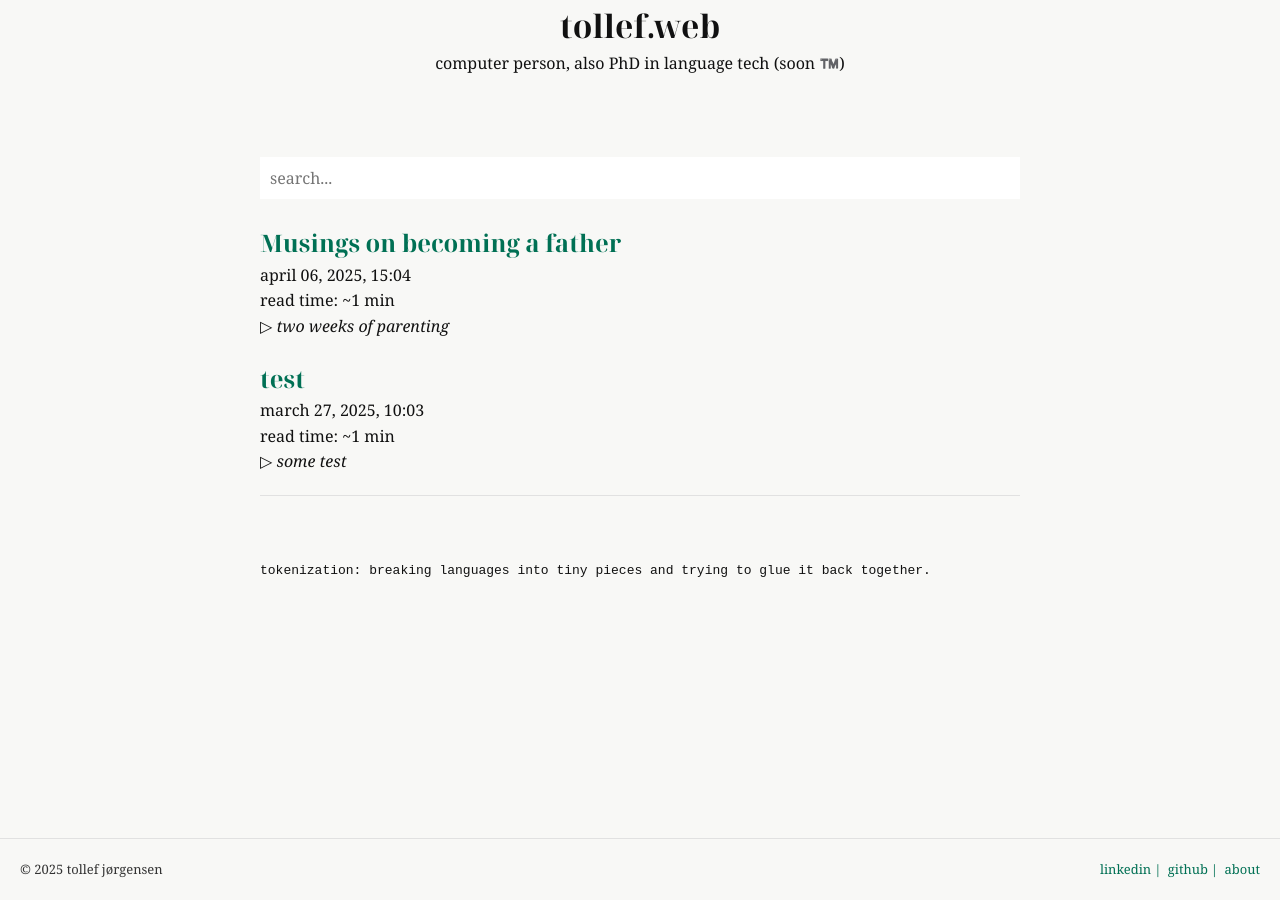
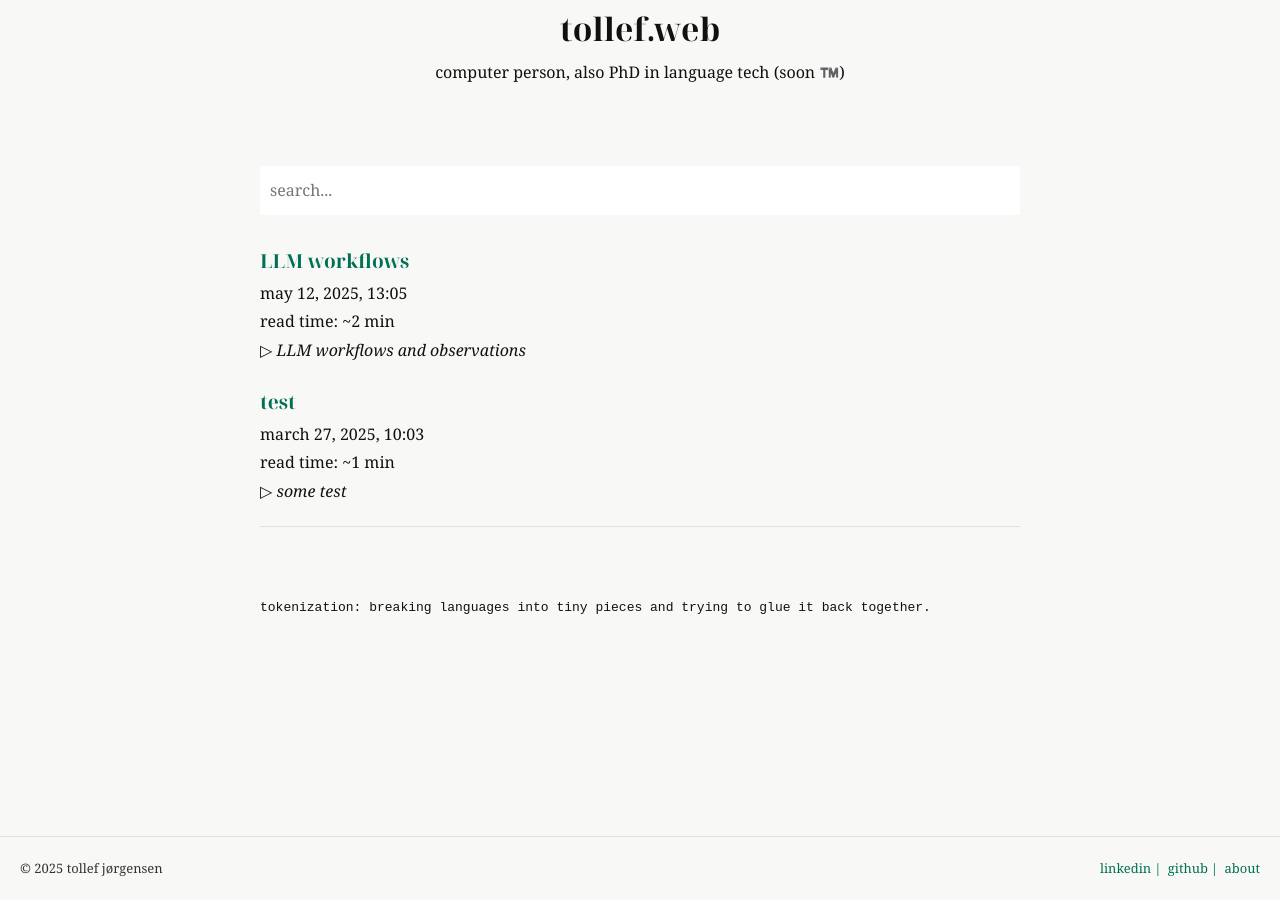
Before and after one commit to tollefj/tollefj.github.io, a Jekyll site: the page built from index.html, in a window 1280 px wide. Built offline with Jekyll 4.4.1, drawn with Linux system fonts in a browser that asks for light colours; the list of posts is cut into pages by our own code.

Commit message:
llm notes

```diff
--- a/_config.yml
+++ b/_config.yml
@@ -4,6 +4,7 @@ email: tollefj@gmail.com
 description: >- # this means to ignore newlines until "baseurl:"
   random notes and ramblings
 baseurl: ""
+future: true
 # the subpath of your site, e.g. /blog
 url: "https://tollefj.github.io/"
 twitter_username:
--- a/_posts/2025-04-06-Musings-on-becoming-a-father.md
+++ /dev/null
@@ -1,11 +0,0 @@
----
-layout: post
-title:  "Musings on becoming a father"
-date:   2025-04-06 16:58:15 +0100
-categories: blog
-tags: [life]
-description:  "two weeks of parenting"
----
-_two weeks of parenting_
-
-*content goes here*
--- /dev/null
+++ b/_posts/2025-05-12-LLM.md
@@ -0,0 +1,52 @@
+---
+layout: post
+title:  "LLM workflows"
+date:   2025-05-12 14:27:02 +0100
+categories: blog
+tags: [llm, agentic, prompting]
+description: "LLM workflows and observations"
+---
+These are a few notes from experiences and random readings online as of late.
+
+## prompt engineering
+
+* **prompt chaining > monolith**: small discrete steps with individual prompts. tends to outperform single-prompt with chain-of-thought instructions
+
+* **structured CoT**: headings and bullet points to keep the structure clear throughout, rather than adding in unstructured formats like `<thinking>...` tokens.
+
+* **xml, really**: seems to work better than JSON in some cases. depends on the task (e.g., coding applications are typically filled with json).
+
+## output validation
+
+* **semantic parsing**: explicitly instruct llms to act solely as semantic parsers, avoiding the introduction of external knowledge
+
+* **external verification**: use tools like nltk, spacy, and flairnlp to verify llm outputs, instead of giving it as yet another context-window-filling adventure to the LLM.
+
+## model selection
+
+* **task-specific models**: for narrow tasks, fine-tuned encoder models like modernbert offer performance comparable to llms
+
+* **model sizing**: properly structured tasks often do not require models larger than 32b parameters. see [EuroEval](https://euroeval.com/leaderboards/Multilingual/european/) for an idea of results across multiple languages.
+
+## confidence and evaluation
+
+* **llm confidence scoring**: relying on llms to self-assess confidence is unreliable, especially without grounding. letting it rank based on specific instructions (1 means blabla and 2 means that it blablabla") is definitely better than "provide an assessment score between 1-5".
+
+* **self-consistency**: running multiple prompt iterations and aggregating results can improve accuracy but clearly benefits from smaller prompts and/or models
+
+## agentic loops
+
+* **exit conditions**: explicit termination criteria for agentic loops, either through structured output, relying on EOS-tokens, or similar.
+
+## context
+
+* **token limitations**: degradation is common beyond 4k tokens in the context window, even though the support is much, much larger. reliable output should never have to deal with crazy document sizes.
+
+___
+
+### some links
+
+* <https://www.reddit.com/r/LocalLLaMA/comments/1khjrtj/building_llm_workflows_some_observations/>
+* <https://simmering.dev/blog/modernbert-vs-llm/>
+* <https://www.nature.com/articles/s41586-024-07421-0>
+* <https://www.reddit.com/r/LocalLLaMA/comments/1gh4ht7/are_confidence_scores_from_llms_meaningful/>
--- a/assets/styles.css
+++ b/assets/styles.css
@@ -8,6 +8,7 @@
   margin: 0;
   padding: 0;
   box-sizing: border-box;
+  line-height: 1.8;
 }
 
 .introduction {
--- a/assets/vars.css
+++ b/assets/vars.css
@@ -13,8 +13,8 @@
 
     /* Font Sizes */
     --font-size-h1: 2rem;
-    --font-size-h2: 1.75rem;
-    --font-size-h3: 1.5rem;
+    --font-size-h2: 1.4rem;
+    --font-size-h3: 1.2rem;
 
     /* Spacing */
     --spacing-main-margin: 40px auto;
```
